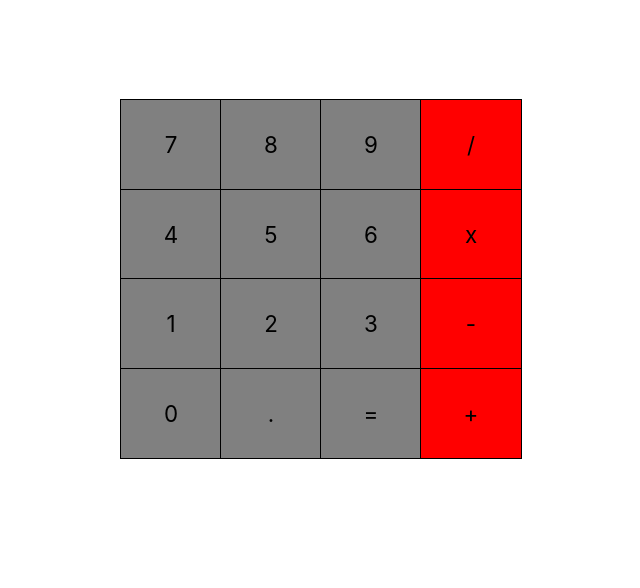
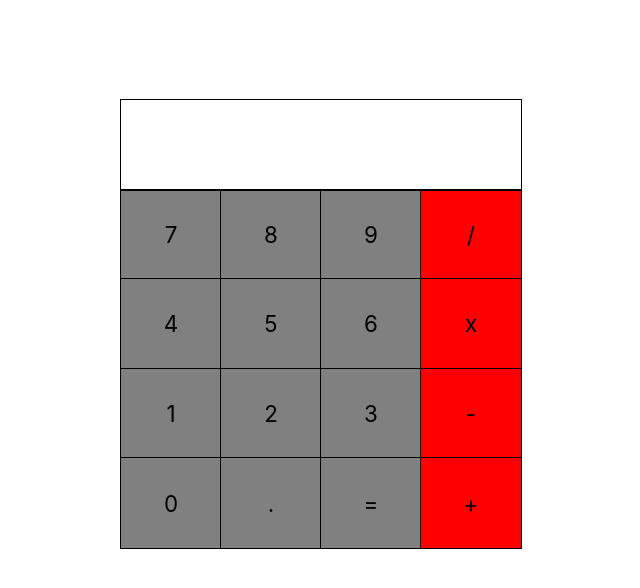
Before and after one commit to MandSolo/tiny-react-calculator, a React (Create React App) app: page / in a window 1280 px wide. Shown: the top 588 px of the page, without its empty margins (319-959 px from the left). Built offline with nearby package versions, Linux system fonts and the light colour scheme; the HTML template or start-up script is replaced by a standard one.

Commit message:
input button js and css added

```diff
--- a/src/App.js
+++ b/src/App.js
@@ -1,12 +1,18 @@
 import React, { Component } from "react";
 import "./App.css";
 import Button from "./components/Button";
+import Input from "./components/Input";
 
 class App extends Component {
+state= {
+  input: ""
+}
+
   render() {
     return (
       <div className="App">
         <div className="calc-wrapper">
+<Input input={this.state.input}></Input>
           <div className="row">
             <Button>7</Button>
             <Button>8</Button>
--- a/src/components/Input.css
+++ b/src/components/Input.css
@@ -0,0 +1,11 @@
+.input {
+  height: 4em;
+  display: flex;
+  justify-content: flex-end;
+  align-items: center;
+  font-size: 1.4em;
+  background-color: white;
+  color: black;
+  padding: -0.5em;
+  outline: 1px solid black;
+}
--- a/src/components/Input.jsx
+++ b/src/components/Input.jsx
@@ -0,0 +1,6 @@
+import React from "react";
+import "./Input.css";
+
+const Input = props => <div className="input">{props.input}</div>;
+
+export default Input;
```
